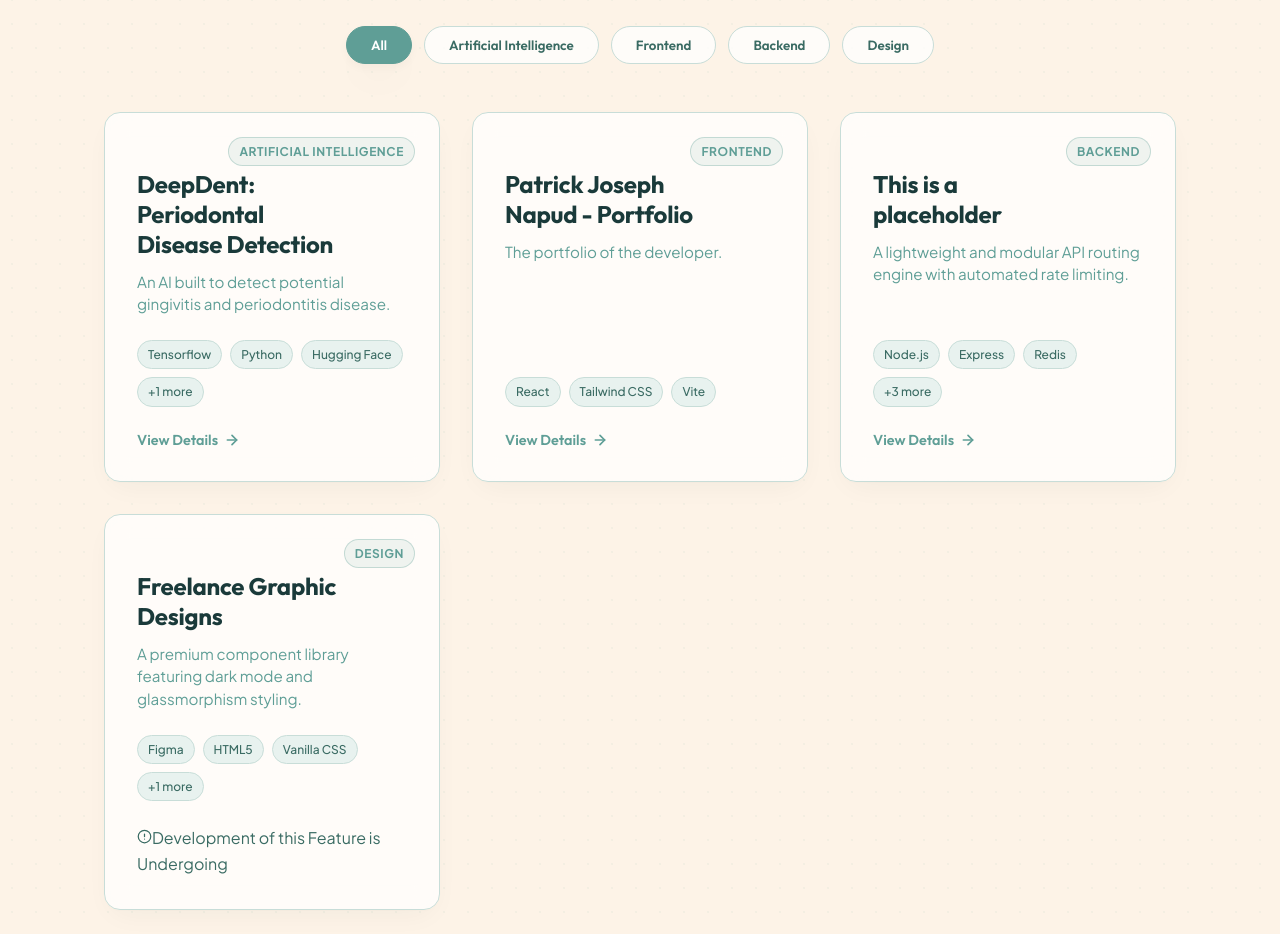
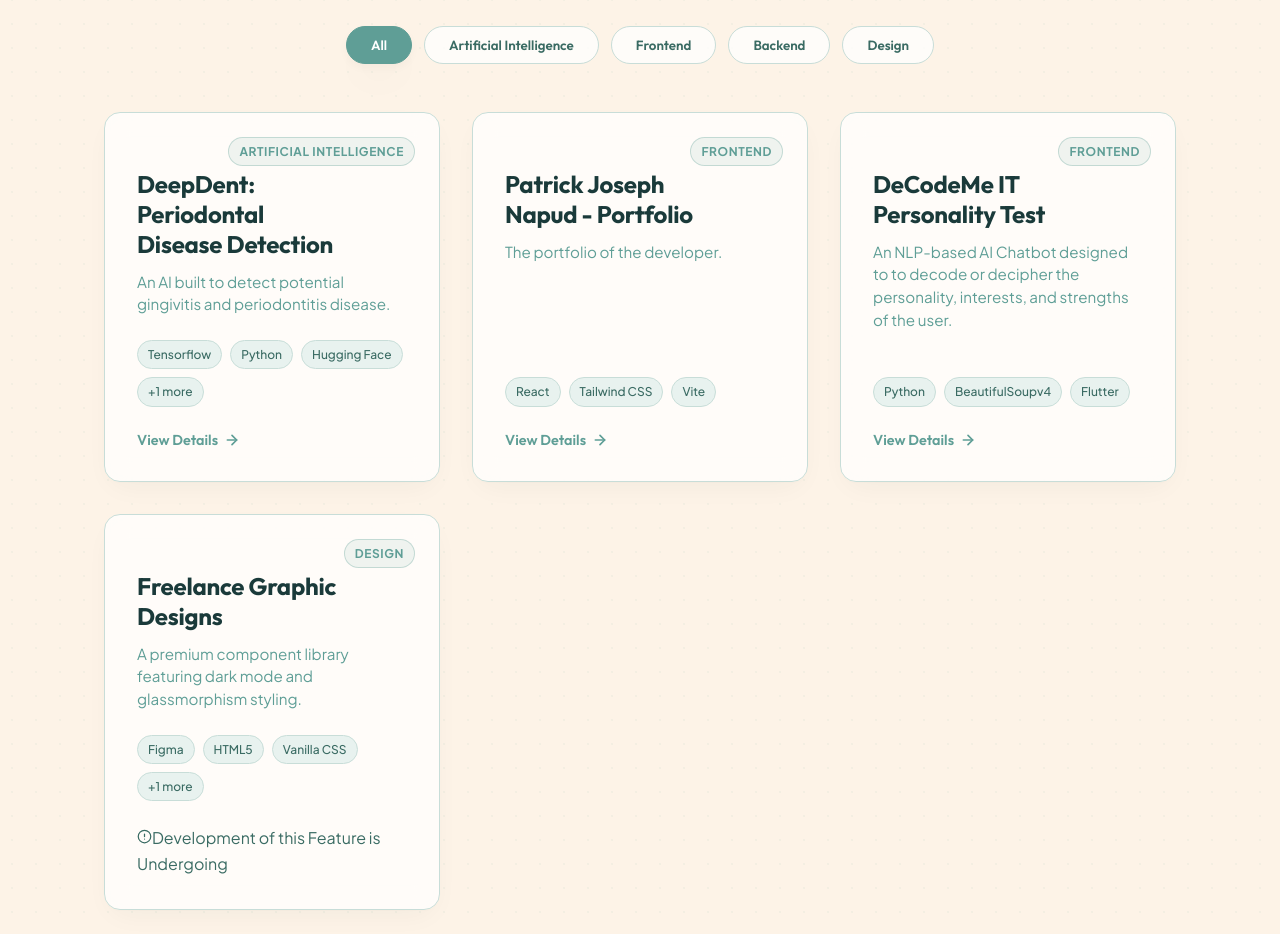
Before and after one commit to PatsyJoseph/portfolio, a React (Vite) app: page / in a window 1280 px wide. Shown: the part 1980-2914 px from the top of the page. Built offline with nearby package versions, Linux system fonts and the light colour scheme.

Commit message:
Update Projects.jsx

```diff
--- a/src/components/Projects.jsx
+++ b/src/components/Projects.jsx
@@ -33,11 +33,11 @@ const mockProjects = [
   },
   {
     id: 3,
-    title: 'This is a placeholder',
-    category: 'Backend',
-    shortDesc: 'A lightweight and modular API routing engine with automated rate limiting.',
-    longDesc: 'Vortex is an API gateway engineered for speed. It aggregates queries, handles caching using standard key-value memory blocks, provides API usage rate limits, and routes load across microservices.',
-    tech: ['Node.js', 'Express', 'Redis', 'Docker', 'Jest', 'Supertest'],
+    title: 'DeCodeMe IT Personality Test',
+    category: 'Frontend',
+    shortDesc: 'An NLP-based AI Chatbot designed to to decode or decipher the personality, interests, and strengths of the user.',
+    longDesc: 'Users will provide answers limited to 200 characters, to three questions, specifically: “Which activity do you enjoy most?”, “What tool do you use the most?” and “Describe your ideal project?” The system will analyze these inputs using NLP techniques and classify them into one of several key ICT subfields.',
+    tech: ['Python', 'BeautifulSoupv4', 'Flutter'],
     features: [
       'Extremely low latency forwarding (<15ms overhead)',
       'IP-based token bucket rate limiting',
@@ -47,6 +47,7 @@ const mockProjects = [
     demoLink: 'https://example.com',
     githubLink: 'https://github.com'
   },
+
   {
     id: 4,
     title: 'Freelance Graphic Designs',
```
